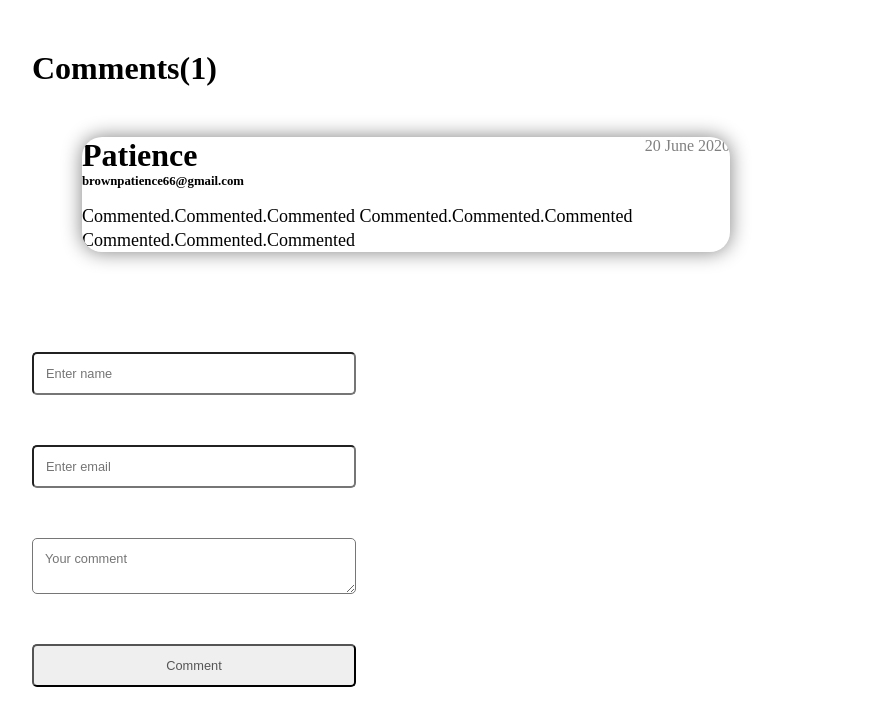
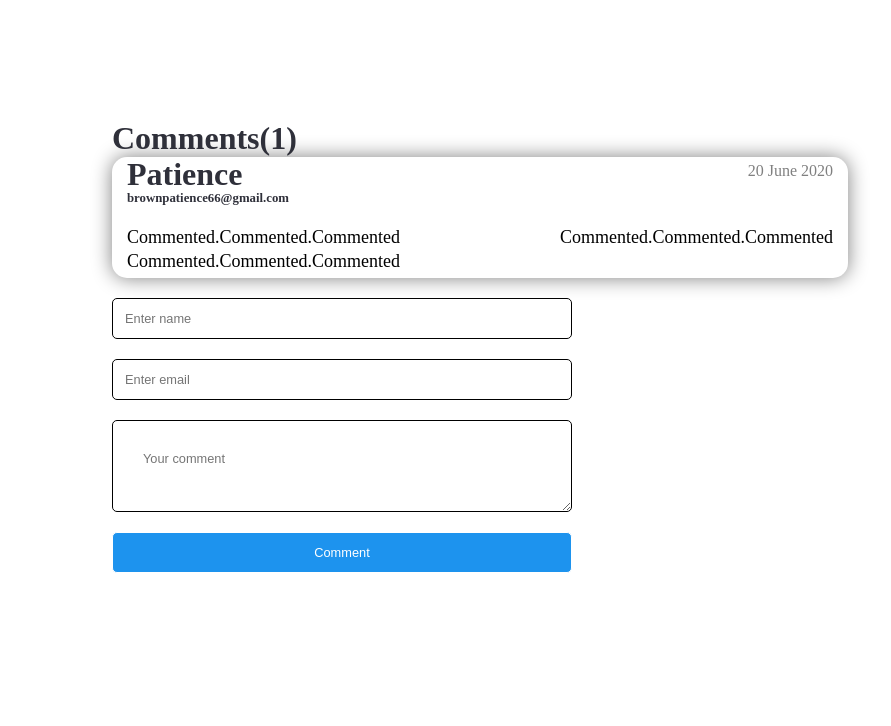
Before and after one commit to Patience250/My-Brand, a plain HTML site: page UI/pages/blogdetails.html in a window 1280 px wide. Shown: the part 1263-1989 px from the top of the page, without its empty margins (68-959 px from the left). After the commit the page ends 1956 px from the top, so only its background shows below. Drawn offline with Linux system fonts and the light colour scheme; a script that the page names is missing.

Commit message:
Blog details page changed

```diff
--- a/UI/css/blogdetails.css
+++ b/UI/css/blogdetails.css
@@ -99,7 +99,89 @@
             line-height: 24px;
         }
 
+        .comments-container {
+            margin: 100px 100px 50px;
+            display: flex;
+            flex-direction: column;
+            align-items: center;
+        }
+
+        .comments-container h1 {
+            font-size: 3rem;
+        }
+
+        .single-comment {
+            max-width: 80%;
+            max-height: 200px;
+            border-radius: 15px;
+            overflow: scroll;
+            box-shadow: 0 0 20px gray;
+            padding: 5px 15px 5px;
+        }
+
+        .comment-header {
+            display: flex;
+            justify-content: space-between;
+        }
+
+        .date p {
+            color: grey;
+        }
+
+        .sender-name,
+        .sender-email {
+            font-size: 0.8rem;
+            color: #2F303a;
+            line-height: 24px;
+        }
+
+        .sender-name {
+            font-size: 2rem;
+            margin: 0px;
+        }
+
+        .comment-message {
+            font-size: 18px;
+            margin: 15px 0px 0px;
+            line-height: 24px;
+        }
+
+        .comments-section {
+            text-align: justify;
+            padding: 20px 30px 20px;
+            margin: 50px;
+        }
+
+        .contact-form {
+            background: transparent;
+        }
+
+        .comment-form input,
+        textarea,
+        button {
+            outline: none;
+            border: 1px solid;
+        }
+
+        .comment-form textarea {
+            padding: 30px;
+        }
+
+        .comment-form button {
+            background-color: #1D93EE;
+            color: #fff;
+            cursor: pointer;
+            transition: .5s;
+        }
+
+        .comment-form button:hover {
+            background-color: #1D93AA;
+        }
+
         @media only screen and (min-width: 1000px) {
+            .comments-section h1 {
+                color: #2F303a;
+            }
             .blogdetails {
                 width: 100%;
                 height: 100%;
@@ -111,6 +193,9 @@
             .blogdetails {
                 width: 100%;
                 height: 1000px;
+            }
+            .single-comment {
+                min-width: 60%;
             }
         }
 
@@ -209,58 +294,15 @@
         }
         /* end of blogdetails section */
 
-        .comments-container {
-            margin: 100px 100px 50px;
-            display: flex;
-            flex-direction: column;
-            align-items: center;
-        }
-
-        .comments-container h1 {
-            font-size: 3rem;
-        }
-
-        .single-comment {
-            max-width: 60%;
-            max-height: 200px;
-            border-radius: 20px;
-            overflow: scroll;
-            margin: 50px;
-            box-shadow: 0 0 20px gray;
-        }
-
-        .comment-header {
-            display: flex;
-            justify-content: space-between;
-        }
-
-        .date p {
-            color: grey;
-        }
-
-        .sender-name,
-        .sender-email {
-            font-size: 0.8rem;
-        }
-
-        .sender-name {
-            font-size: 2rem;
-            margin: 0px;
-        }
-
-        .comment-message {
-            font-size: 18px;
-            margin: 15px 0px 0px;
-            line-height: 24px;
-        }
-
         @media screen and (max-width: 768px) {
             .comments-container h1 {
                 font-size: 2rem;
             }
+            .comments-section {
+                padding: 20px 10px 20px;
+            }
             .single-comment {
-                min-width: 100%;
-                max-height: 300px;
+                max-width: 70%;
             }
             .comment-message {
                 line-height: 20px;
@@ -290,12 +332,11 @@
         textarea,
         button {
             padding: 12px;
-            width: 60%;
+            width: 100%;
             outline: none;
             font-size: 0.8rem;
-            color: #555;
             font-family: 'poppins', sans-serif;
-            margin-top: 50px;
+            margin-top: 20px;
             border-radius: 5px;
         }
 
--- a/UI/pages/blogdetails.html
+++ b/UI/pages/blogdetails.html
@@ -65,8 +65,8 @@
                     </div>
             </div>
                <form class="comment-form">
-                <input type="text" placeholder="Enter name"/>
-                <input type="text" placeholder="Enter email"/>
+                <input type="text" placeholder="Enter name" class="name"/>
+                <input type="text" placeholder="Enter email" class="email"/>
                 <textarea  placeholder="Your comment"></textarea>
                 <button >Comment</button>
           </form>
```
